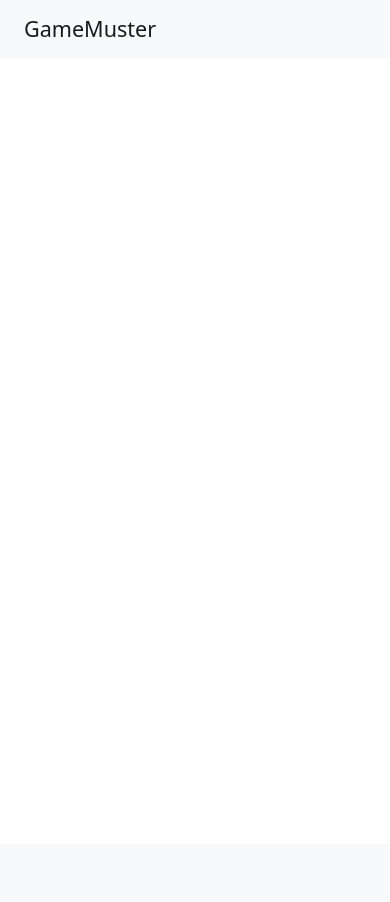
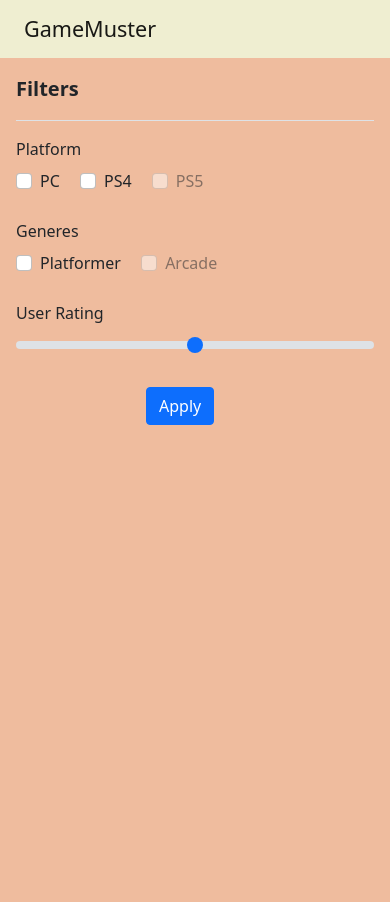
Before and after one commit to GurevichVarvara/GameMuster, a Django app: page / in a window 390 px wide. Before the commit the page is almost empty. Before the commit the page ends 37 px from the top, so only its background shows below. Run offline with Django 3.2, Linux system fonts and the light colour scheme.

Commit message:
Create not responsive sidemenu

```diff
--- /dev/null
+++ b/studentLabTask/gameMuster/static /gameMuster/css/style.css
@@ -0,0 +1,38 @@
+main {
+  display: flex;
+  flex-wrap: nowrap;
+  overflow-x: auto;
+  overflow-y: hidden;
+}
+main > * {
+  flex-shrink: 0;
+}
+
+.navbar {
+    background-color: #efeed1;
+}
+
+.row {
+}
+
+.side-bar {
+    width: 250px;
+    background-color: #efbc9e;
+}
+
+.btn {
+    margin-left: 85px;
+}
+
+.container {
+    max-width: 100%;
+    margin-left: 0;
+    margin-right: 0;
+}
+
+.scrollarea {
+  overflow-y: auto;
+}
+
+.fw-semibold { font-weight: 600; }
+.lh-tight { line-height: 1.25; }
--- a/studentLabTask/gameMuster/templates/gameMuster/index.html
+++ b/studentLabTask/gameMuster/templates/gameMuster/index.html
@@ -1,5 +1,66 @@
-{% extends "layout/nav.html" %}
+{% extends 'gameMuster/nav.html' %}
+{% load static %}
 
 {% block content %}
 
+<div class="container">
+      <div class="row">
+            <div class="col-lg-3 side-bar p-3">
+                  <a href="/" class="d-flex align-items-center pb-3 mb-3 link-dark text-decoration-none border-bottom">
+                    <span class="fs-5 fw-semibold">Filters</span>
+                  </a>
+                  <ul class="list-unstyled ps-0">
+                        <li class="mb-4">
+                            <label for="customRange3" class="form-label">Platform</label>
+                            <div>
+                                <div class="form-check form-check-inline">
+                                  <input class="form-check-input" type="checkbox" name="inlineRadioOptions" id="platform1" value="pc">
+                                  <label class="form-check-label" for="platform1">PC</label>
+
+                                </div>
+                                <div class="form-check form-check-inline">
+                                  <input class="form-check-input" type="checkbox" name="inlineRadioOptions" id="platform2" value="ps4">
+                                  <label class="form-check-label" for="platform2">PS4</label>
+                                </div>
+                                <div class="form-check form-check-inline">
+                                  <input class="form-check-input" type="checkbox" name="inlineRadioOptions" id="platform3" value="ps5" disabled>
+                                  <label class="form-check-label" for="platform3">PS5</label>
+                                </div>
+                            </div>
+                        </li>
+
+                        <li class="mb-4">
+                            <label for="customRange3" class="form-label">Generes</label>
+                            <div>
+                                <div class="form-check form-check-inline">
+                                  <input class="form-check-input" type="checkbox" name="inlineRadioOptions" id="gener1" value="platformer">
+                                  <label class="form-check-label" for="gener1">Platformer</label>
+                                </div>
+                                <div class="form-check form-check-inline">
+                                  <input class="form-check-input" type="checkbox" name="inlineRadioOptions" id="gener2" value="arcade" disabled>
+                                  <label class="form-check-label" for="gener2">Arcade</label>
+                                </div>
+                            </div>
+                        </li>
+
+                        <li class="mb-4">
+                            <label for="customRange3" class="form-label">User Rating</label>
+                            <input type="range" class="form-range" min="0" max="5" step="0.5" id="customRange3">
+                        </li>
+
+                        <li>
+                            <button type="button" class="btn btn-primary">Apply</button>
+                        </li>
+                  </ul>
+            </div>
+
+            <div class="col-lg-1">
+                <button type="button" class="btn btn-menu btn-primary">Menu</button>
+            </div>
+
+            <div class="col-lg-8">
+            </div>
+      </div>
+</div>
+
 {% endblock %}
--- /dev/null
+++ b/studentLabTask/gameMuster/templates/gameMuster/nav.html
@@ -0,0 +1,73 @@
+{% load static %}
+
+<!DOCTYPE html>
+<html lang="en">
+<head>
+    <meta charset="UTF-8">
+    <title>GameMuster</title>
+
+    <link rel="stylesheet" type="text/css" href="{% static 'gameMuster/css/style.css' %}">
+    <link href="https://cdn.jsdelivr.net/npm/bootstrap@5.0.0-beta3/dist/css/bootstrap.min.css" rel="stylesheet" integrity="sha384-eOJMYsd53ii+scO/bJGFsiCZc+5NDVN2yr8+0RDqr0Ql0h+rP48ckxlpbzKgwra6" crossorigin="anonymous">
+    <script src="https://cdn.jsdelivr.net/npm/bootstrap@5.0.0-beta3/dist/js/bootstrap.bundle.min.js" integrity="sha384-JEW9xMcG8R+pH31jmWH6WWP0WintQrMb4s7ZOdauHnUtxwoG2vI5DkLtS3qm9Ekf" crossorigin="anonymous"></script>
+
+    <style>
+main {
+  display: flex;
+  flex-wrap: nowrap;
+  height: 100vh;
+  overflow-x: auto;
+  overflow-y: hidden;
+}
+main > * {
+  flex-shrink: 0;
+}
+
+.navbar {
+    background-color: #efeed1;
+}
+
+.row {
+    flex-wrap: nowrap;
+    height: 100vh;
+}
+
+.side-bar {
+    background-color: #efbc9e;
+}
+
+.btn {
+    margin-left: 130px;
+}
+
+.btn-menu {
+    margin-left: 5px;
+    margin-top: 15px;
+}
+
+.container {
+    max-width: 100%;
+    margin-left: 0;
+    margin-right: 0;
+}
+
+.scrollarea {
+  overflow-y: auto;
+}
+
+.fw-semibold { font-weight: 600; }
+.lh-tight { line-height: 1.25; }
+    </style>
+</head>
+<body>
+    <nav class="navbar navbar-light">
+      <a class="navbar-brand" href="#">
+        <span class="fs-4 px-4">GameMuster</span>
+      </a>
+    </nav>
+
+    <main>
+        {% block content %}{% endblock %}
+    </main>
+
+</body>
+</html>
--- a/studentLabTask/gameMuster/templates/layout/nav.html
+++ /dev/null
@@ -1,18 +0,0 @@
-<!DOCTYPE html>
-<html lang="en">
-<head>
-    <meta charset="UTF-8">
-    <title>GameMuster</title>
-    <link href="https://cdn.jsdelivr.net/npm/bootstrap@5.0.0-beta3/dist/css/bootstrap.min.css" rel="stylesheet" integrity="sha384-eOJMYsd53ii+scO/bJGFsiCZc+5NDVN2yr8+0RDqr0Ql0h+rP48ckxlpbzKgwra6" crossorigin="anonymous">
-    <script src="https://cdn.jsdelivr.net/npm/bootstrap@5.0.0-beta3/dist/js/bootstrap.bundle.min.js" integrity="sha384-JEW9xMcG8R+pH31jmWH6WWP0WintQrMb4s7ZOdauHnUtxwoG2vI5DkLtS3qm9Ekf" crossorigin="anonymous"></script>
-</head>
-<body>
-    <nav class="navbar navbar-light bg-light">
-      <a class="navbar-brand" href="#">
-        <span class="fs-4 px-4">GameMuster</span>
-      </a>
-    </nav>
-    {% block content %}{% endblock %}
-
-</body>
-</html>
--- /dev/null
+++ b/studentLabTask/requirements.txt
@@ -0,0 +1 @@
+Django==3.1.7
--- a/studentLabTask/studentLabTask/wsgi.py
+++ b/studentLabTask/studentLabTask/wsgi.py
@@ -10,6 +10,7 @@ https://docs.djangoproject.com/en/3.1/howto/deployment/wsgi/
 import os
 
 from django.core.wsgi import get_wsgi_application
+from django.conf import settings
 
 os.environ.setdefault('DJANGO_SETTINGS_MODULE', 'studentLabTask.settings')
 
```
Also changed, not shown: studentLabTask/studentLabTask/settings.py (+10 -1 lines), studentLabTask/db.sqlite3.
